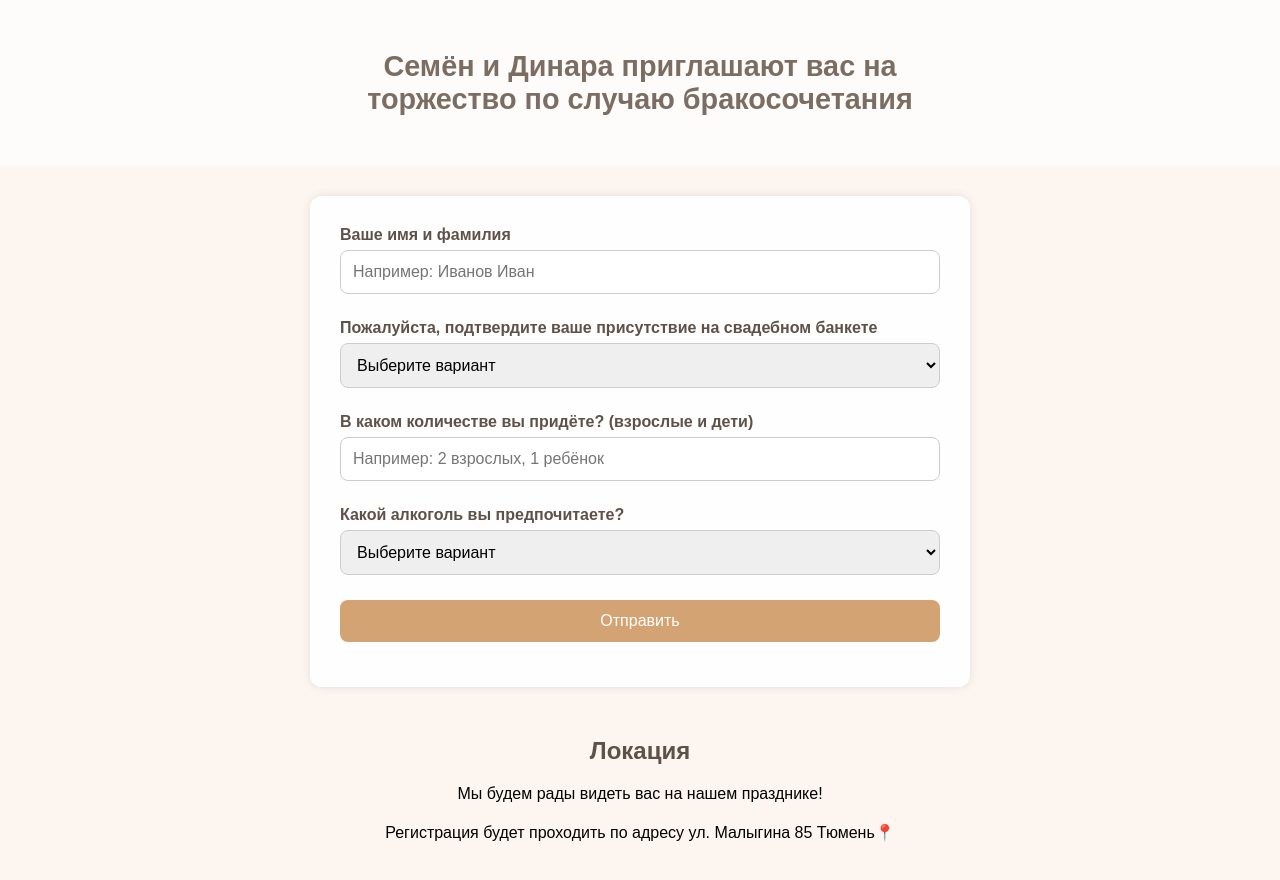
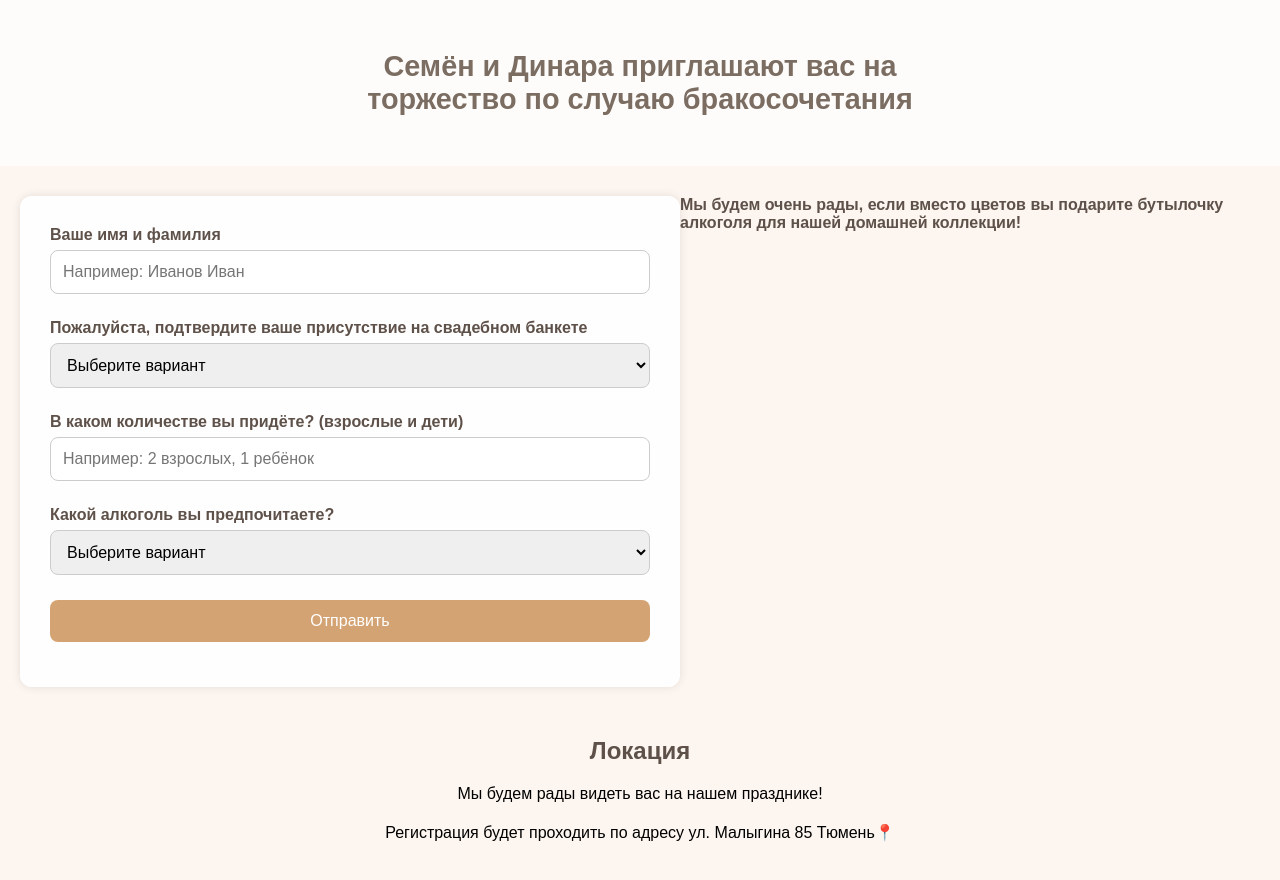
Before and after one commit to morroIII/marry, a plain HTML site: page index.html in a window 1280 px wide. Shown: the top 880 px of the page. Drawn offline with Linux system fonts and the light colour scheme.

Commit message:
Update index.html

```diff
--- a/index.html
+++ b/index.html
@@ -140,6 +140,7 @@
     <button type="submit">Отправить</button>
     <div id="form-message"></div>
   </form>
+  <label>Мы будем очень рады, если вместо цветов вы подарите бутылочку алкоголя для нашей домашней коллекции!</label>
 </section>
 
 <section style="padding: 0 20px 50px;">
```
